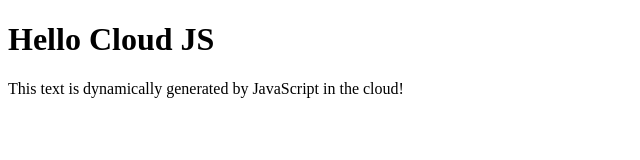
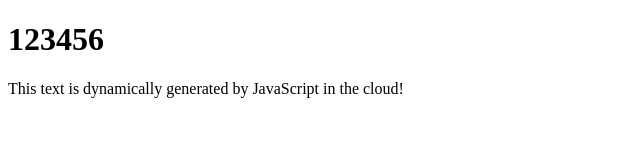
Before and after one commit to SauceExplosion/Testing, a plain HTML site: page index.html in a window 1280 px wide. Shown: the whole page, without its empty margins (0-640 px from the left). Drawn offline with Linux system fonts and the light colour scheme.

Commit message:
Update index.html

```diff
--- a/index.html
+++ b/index.html
@@ -6,7 +6,7 @@
   <title>TestingTestingTestingTestingTestingTestingTestingTestingTestingTesting</title>
 </head>
 <body>
-  <h1>Hello Cloud JS</h1>
+  <h1>123456</h1>
   <div id="app"></div>
   <script src="./app.js"></script>
 </body>
```
